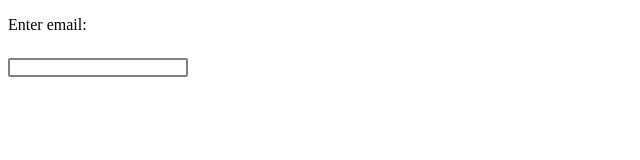
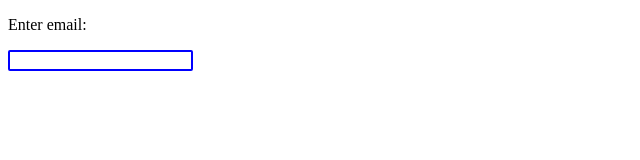
Before and after one commit to lively-fox-2017/My-jQuery, a plain HTML site: page index.html in a window 1280 px wide. Shown: the whole page, without its empty margins (0-640 px from the left). Drawn offline with nearby package versions, Linux system fonts and the light colour scheme.

Commit message:
Done Email Validator

```diff
--- a/index.html
+++ b/index.html
@@ -8,11 +8,7 @@
     <title>My Jquery plugin</title>
     <style>
         .inputbox[type=text] {
-            width: 180px;
-            height: 19px;
-            margin: 8px 0;
-            box-sizing: border-box;
-            border: 2px solid grey;
+            border: 2px solid blue;
             border-radius: 2px;
         }
     </style>
@@ -20,10 +16,15 @@
 <body>
     <form name="iniForm">
         <p>Enter email:</p>
-        <input type="text" id='email' name="emailInput" class="inputbox">
+        <input
+        type="text"
+        id='email'
+        name="emailInput"
+        class="inputbox"
+        style="border: 2px solid blue;border-radius: 2px;">
     </form>
 
     <h2 id='validationText'></h2>
 </body>
-<script src="/index.js"</script>
+<script src="/index.js"></script>
 </html>
--- a/index.js
+++ b/index.js
@@ -5,11 +5,10 @@ function validateEmail(email) {
 
 function validate() {
     $("#validationText").text("")
-    var ifEmpty = document.forms["iniForm"]["emailInput"].value
     var email = $("#email").val()
 
-    if (ifEmpty == "") {
-        $(".inputbox").css("border", "2px solid grey")
+    if (document.forms["iniForm"]["emailInput"].value == "") {
+        $(".inputbox").css("border", "2px solid blue")
     } else if (validateEmail(email)) {
         $("#validationText").css("color", "green")
         $(".inputbox").css("border", "2px solid green")
```
